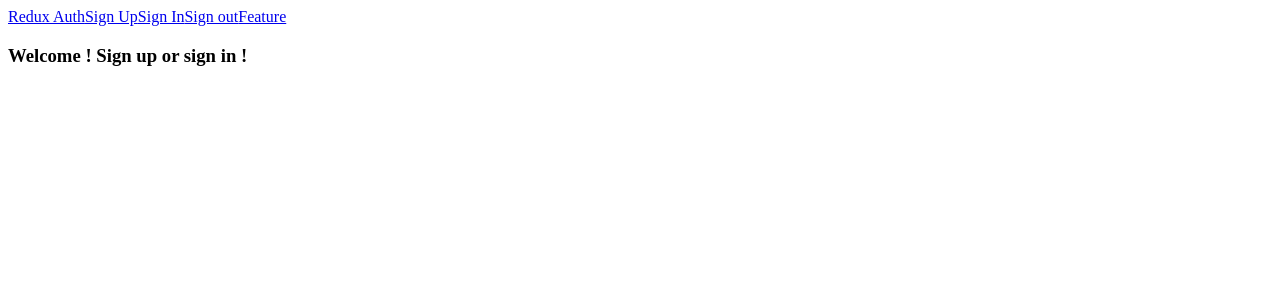
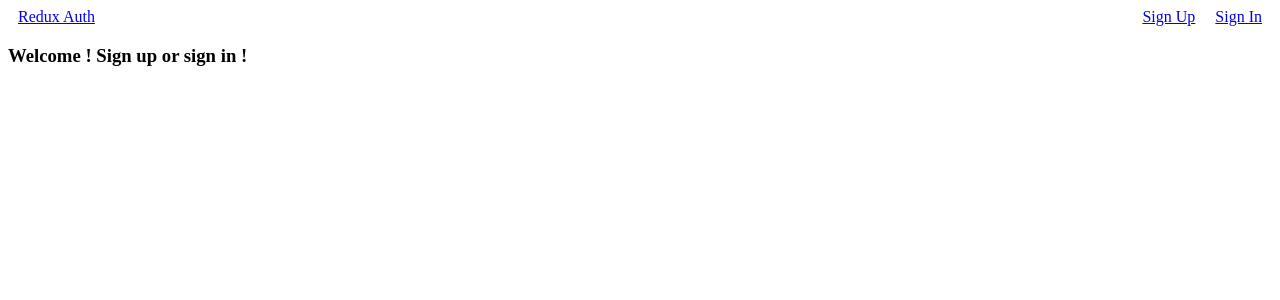
Before and after one commit to vince4128/simple-client-auth, a React (Create React App) app in the folder client/: page / in a window 1280 px wide. Shown: the top 300 px of the page. Built offline with nearby package versions, Linux system fonts and the light colour scheme.

Commit message:
Header conditionnal rendering an minimum style

```diff
--- a/client/src/components/Header.js
+++ b/client/src/components/Header.js
@@ -1,18 +1,38 @@
 import React, { Component } from 'react';
 import { Link } from 'react-router-dom';
+import { connect } from 'react-redux';
+import './HeaderStyle.css';
 
 class Header extends Component {
+    renderLinks(){
+        if(this.props.authenticated) {
+            return(
+                <div>
+                    <Link to="/signout">Sign out</Link>
+                    <Link to="/feature">Feature</Link>
+                </div>
+            )
+        } else {
+            return(
+                <div>
+                    <Link to="/signup">Sign Up</Link>
+                    <Link to="/signin">Sign In</Link>
+                </div>
+            );
+        }
+    }
     render(){
         return(
-            <div>
+            <div className="header">
                 <Link to="/">Redux Auth</Link>
-                <Link to="/signup">Sign Up</Link>
-                <Link to="/signin">Sign In</Link>
-                <Link to="/signout">Sign out</Link>
-                <Link to="/feature">Feature</Link>
+                { this.renderLinks() }
             </div>
         );
     }
 }
 
-export default Header;
+function mapStateToProps(state) {
+    return { authenticated: state.auth.authenticated };
+}
+
+export default connect(mapStateToProps)(Header);
--- /dev/null
+++ b/client/src/components/HeaderStyle.css
@@ -0,0 +1,8 @@
+.header {
+    display:flex;
+    justify-content: space-between;
+}
+
+.header a {
+    margin: 0 10px;
+}
```
